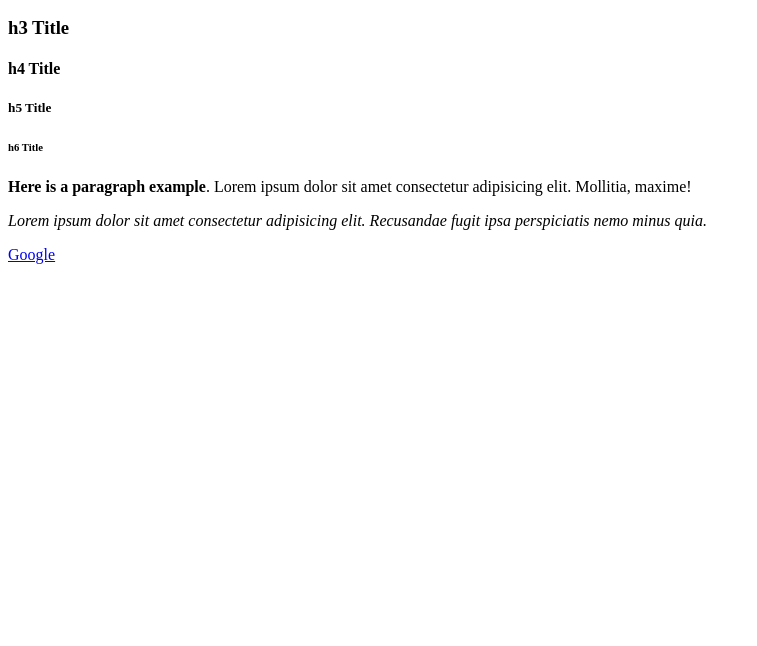
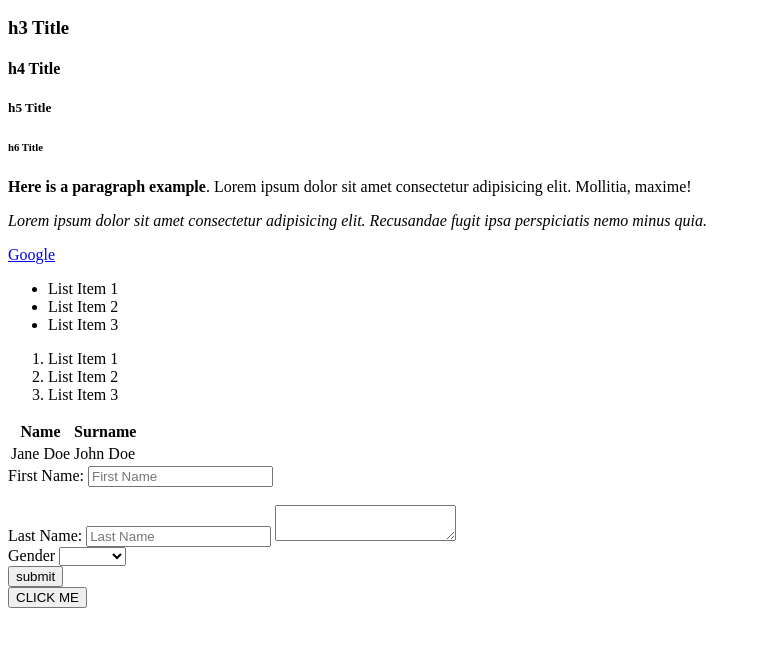
Before and after one commit to iamtherookie/Learn-HTML, a website: page index.html in a window 1280 px wide. Shown: the part 110-756 px from the top of the page, without its empty margins (0-757 px from the left). Drawn offline with Linux system fonts and the light colour scheme.

Commit message:
Finished HTML tutorial push

```diff
--- a/index.html
+++ b/index.html
@@ -30,5 +30,67 @@
 
     <!-- ANCHOR TAGS -->
     <a target="_blank" href="https://google.com">Google</a>
+
+    <!-- LISTS -->
+    <ul>
+      <li>List Item 1</li>
+      <li>List Item 2</li>
+      <li>List Item 3</li>
+    </ul>
+
+    <ol>
+      <li>List Item 1</li>
+      <li>List Item 2</li>
+      <li>List Item 3</li>
+    </ol>
+
+    <!-- TABLES -->
+    <table>
+      <thead>
+        <!-- = table head, title for the row-->
+        <tr>
+          <th>Name</th>
+          <th>Surname</th>
+        </tr>
+      </thead>
+
+      <tbody>
+        <!-- table data -->
+        <tr>
+          <td>
+            Jane Doe
+          </td>
+          <td>John Doe</td>
+        </tr>
+      </tbody>
+    </table>
+
+    <!-- FORMS -->
+    <form>
+      <div>
+        <label for="">First Name:</label>
+        <input type="text" name="firstName" placeholder="First Name" />
+      </div>
+      <br />
+      <div>
+        <label>Last Name:</label>
+        <input type="text" name="lastName" placeholder="Last Name" />
+        <textarea name="message"></textarea>
+      </div>
+      <div>
+        <label for="">Gender</label>
+        <select>
+          <option value="male"><Male/option> </option>
+          <option value="female">Female</option>
+        </select>
+      </div>
+      <input type="submit" value="submit" />
+    </form>
+
+    <!-- BUTTONS -->
+    <button>CLICK ME</button>
+
+    <!-- IMAGES -->
+    <img src="#" alt="" />
   </body>
 </html>
```
